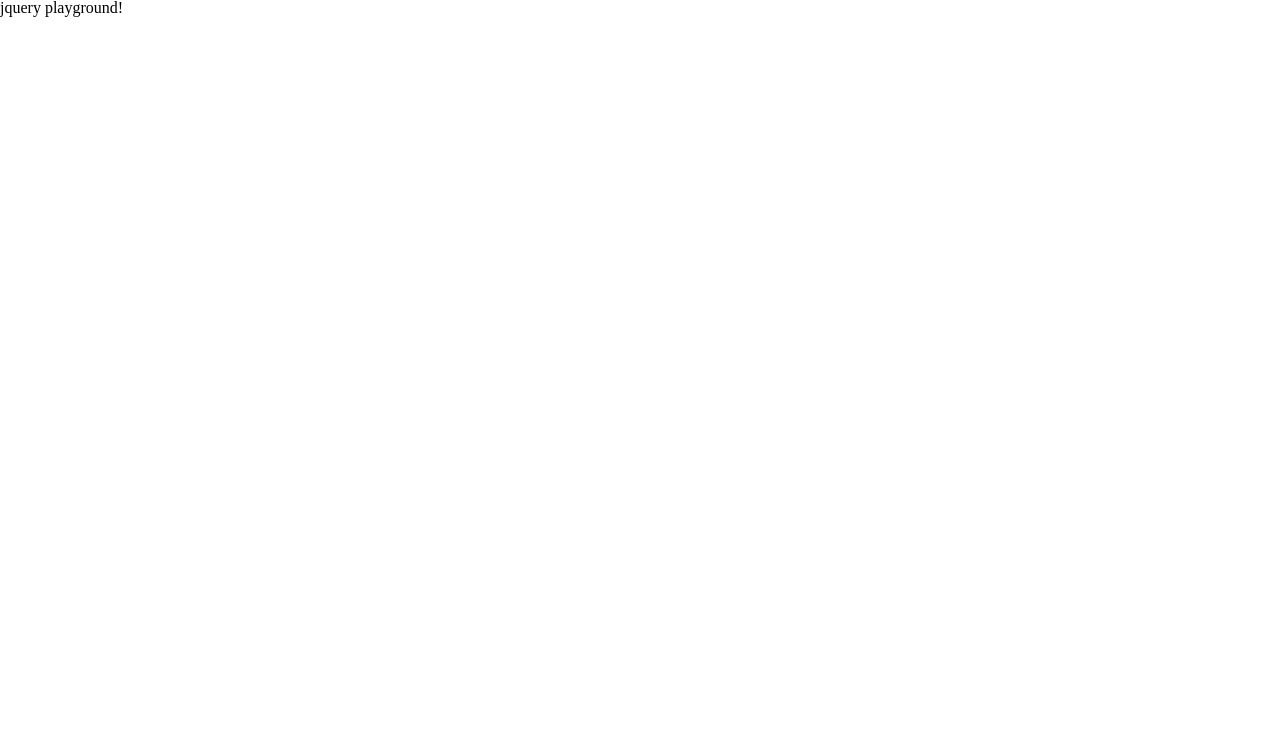
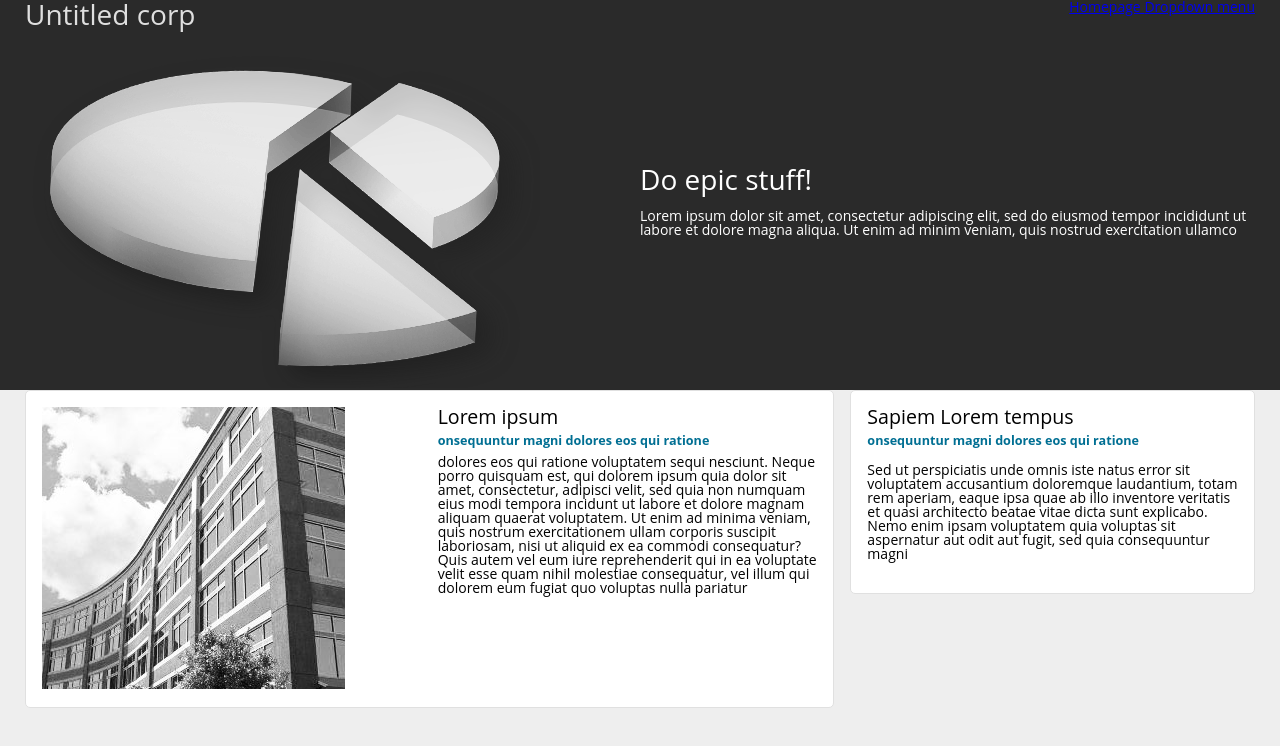
Before and after one commit to trelo-bifteki/jquery-playground, a website built with webpack: page src/index.html in a window 1280 px wide. Built offline with nearby package versions, Linux system fonts and the light colour scheme.

Commit message:
adding more styles and converting css into sass

```diff
--- /dev/null
+++ b/src/css/_variables.scss
@@ -0,0 +1,15 @@
+$color-background: #EEE;
+$color-white: #FFF;
+
+$breakpoint-small: 576px; // landscape phones
+$breakpoint-medium: 768px; // medium devices
+$breakpoint-large: 992px; // tables;
+$breakpoint-extra-large: 1200px; // desktops
+
+$space: 1rem;
+
+@mixin media-breakpoint-small {
+  @media only screen and (max-width: $breakpoint-small) {
+      @content;
+  }
+}
--- /dev/null
+++ b/src/css/article.scss
@@ -0,0 +1,54 @@
+.article {
+  background-color: #FFF;
+  border-radius: 5px;
+  border: 1px solid #e0e0e0;
+  padding: $space;
+
+  & > p {
+    margin: $space 0;
+  }
+
+  &__container {
+    flex: 1 1 50%;
+
+    @include media-breakpoint-small {
+      flex: 0 0 auto;
+      padding-top: $space;
+    }
+  }
+
+  &__header {
+    font-size: 140%;
+  }
+
+  &__subheader {
+    color: #006f93;
+    font-size: 90%;
+    font-weight: bold;
+    margin: 0.5rem 0;
+  }
+
+  &__image {
+    max-width: 100%;
+    max-height: auto;
+  }
+
+  &__image-container {
+    flex: 1 1 50%;
+    padding-right: $space;
+
+    @include media-breakpoint-small {
+      flex: 0 0 auto;
+      padding-right: 0;
+    }
+  }
+
+  &--with-image {
+    display: flex;
+    flex-direction: row;
+
+    @include media-breakpoint-small {
+      flex-direction: column;
+    }
+  }
+}
--- /dev/null
+++ b/src/css/articles.scss
@@ -0,0 +1,29 @@
+.articles {
+  display: flex;
+  flex-direction: row;
+  padding-bottom: 2rem;
+  padding-top: 2rem;
+
+  &__main {
+    flex: 1 1 66%;
+    padding-right: 1rem;
+  }
+
+  &__sidebar {
+    flex: 1 1 33%;
+  }
+
+  @include media-breakpoint-small {
+    flex-direction: column;
+
+    &__main {
+      flex: 0 0 auto;
+      padding-right: 0;
+    }
+
+    &__sidebar {
+      flex: 0 0 auto;
+      margin-top: 1rem;
+    }
+  }
+}
--- /dev/null
+++ b/src/css/header.scss
@@ -0,0 +1,17 @@
+.header {
+  align-items: center;
+  background-color: #2a2a2a;
+  color: #DFDFDF;
+
+  &__container {
+    display: flex;
+    flex-direction: row;
+    padding-top: 1rem;
+  }
+
+  &__company-title {
+    display: block;
+    flex-grow: 1;
+    font-size: 200%;
+  }
+}
--- a/src/css/index.scss
+++ b/src/css/index.scss
@@ -1,3 +1,26 @@
+@import "variables";
+
+@import "article";
+@import "articles";
+@import "header";
+@import "jumbotron";
+
+body {
+  background-color: $color-background;
+  font-family: 'Open Sans', sans-serif;
+  font-size: 14px;
+}
+
+.hidden {
+  visibility: hidden;
+}
+
+.flex-container {
+  margin: 0 auto;
+  max-width: $breakpoint-extra-large + 2 * 15px;
+  padding: 0 15px;
+}
+
 .app {
   opacity: 0;
   transition: opacity 0.33s ease-in-out;
--- /dev/null
+++ b/src/css/jumbotron.scss
@@ -0,0 +1,46 @@
+.jumbotron {
+  background: #2a2a2a;
+  color: #FFF;
+}
+
+.jumbotron__container {
+  align-items: center;
+  display: flex;
+  flex-direction: row;
+}
+
+.jumbotron__description {
+  width: 50%;
+}
+
+.jumbotron__image-container {
+  width: 50%;
+}
+
+.jumbotron__image {
+  max-width: 100%;
+  max-height: auto;
+}
+
+.jumbotron__title {
+  font-size: 200%;
+}
+
+.jumbotron__summary {
+  margin: 1rem 0;
+}
+
+@media only screen and (max-width: 360px) {
+  .jumbotron__container {
+    flex-direction: column;
+  }
+
+  .jumbotron__description {
+    width: auto;
+  }
+
+  .jumbotron__image-container {
+    width: auto;
+  }
+
+}
--- a/src/index.html
+++ b/src/index.html
@@ -4,11 +4,89 @@
     <!-- Required meta tags -->
     <meta charset="utf-8">
     <meta name="viewport" content="width=device-width, initial-scale=1, shrink-to-fit=no">
-    <title>Jquery playground</title>
+    <title>Demo page | Untitled corp</title>
   </head>
   <body>
     <div id="app" class="app">
-      <h1>jquery playground!</h1>
+      <header class="header">
+        <div class="header__container flex-container">
+          <div class="navigation__icon">
+          </div>
+          <h1 class="header__company-title">
+            Untitled corp
+          </h1>
+          <nav class="navigation">
+            <a
+              class="navigation__item"
+              href="#"
+            >
+              Homepage
+            </a>
+            <a
+              class="navigation__item"
+              href="#"
+            >
+              Dropdown menu
+            </a>
+          </nav>
+        </div>
+      </header>
+      <section class="jumbotron">
+        <div class="jumbotron__container flex-container">
+          <div class="jumbotron__image-container">
+            <img
+              class="jumbotron__image"
+              alt="pie chart"
+              src="./assets/pic01.png"
+            >
+          </div>
+          <div class="jumbotron__description">
+            <h1 class="jumbotron__title">Do epic stuff!</h1>
+            <p class="jumbotron__summary">
+              Lorem ipsum dolor sit amet, consectetur adipiscing elit, sed do eiusmod tempor incididunt ut labore et dolore magna aliqua. Ut enim ad minim veniam, quis nostrud exercitation ullamco
+            </p>
+          </div>
+        </div>
+      </section>
+      <section class="articles flex-container">
+        <section class="articles__main">
+          <article class="article article--with-image">
+            <div class="article__image-container">
+              <img
+                class="article__image"
+                alt="image1"
+                src="./assets/pic02.jpg"
+              >
+            </div>
+            <div class="article__container">
+              <h2 class="article__header">
+                Lorem ipsum
+              </h2>
+              <h3 class="article__subheader">
+                onsequuntur magni dolores eos qui ratione
+              </h3>
+              <p>
+ dolores eos qui ratione voluptatem sequi nesciunt. Neque porro quisquam est, qui dolorem ipsum quia dolor sit amet, consectetur, adipisci velit, sed quia non numquam eius modi tempora incidunt ut labore et dolore magnam aliquam quaerat voluptatem. Ut enim ad minima veniam, quis nostrum exercitationem ullam corporis suscipit laboriosam, nisi ut aliquid ex ea commodi consequatur? Quis autem vel eum iure reprehenderit qui in ea voluptate velit esse quam nihil molestiae consequatur, vel illum qui dolorem eum fugiat quo voluptas nulla pariatur
+              </p>
+            </div>
+          </articles>
+        </section>
+        <aside class="articles__sidebar">
+          <article class="article">
+            <h2 class="article__header">
+              Sapiem Lorem tempus
+            </h2>
+            <h3 class="article__subheader">
+              onsequuntur magni dolores eos qui ratione
+            </h3>
+            <p>
+              Sed ut perspiciatis unde omnis iste natus error sit voluptatem accusantium doloremque laudantium, totam rem aperiam, eaque ipsa quae ab illo inventore veritatis et quasi architecto beatae vitae dicta sunt explicabo. Nemo enim ipsam voluptatem quia voluptas sit aspernatur aut odit aut fugit, sed quia consequuntur magni
+            </p>
+          </article>
+      </aside>
+    </section>
+      <footer>
+      </footer>
     </div>
   </body>
 </html>
--- a/src/index.js
+++ b/src/index.js
@@ -9,5 +9,3 @@ $(() => {
   appElement.addClass('app--loaded');
   console.info('document loaded'); // eslint-disable-line no-console
 });
-
-export default (one, another) => one + another;
```
Also changed, not shown: README.md.
